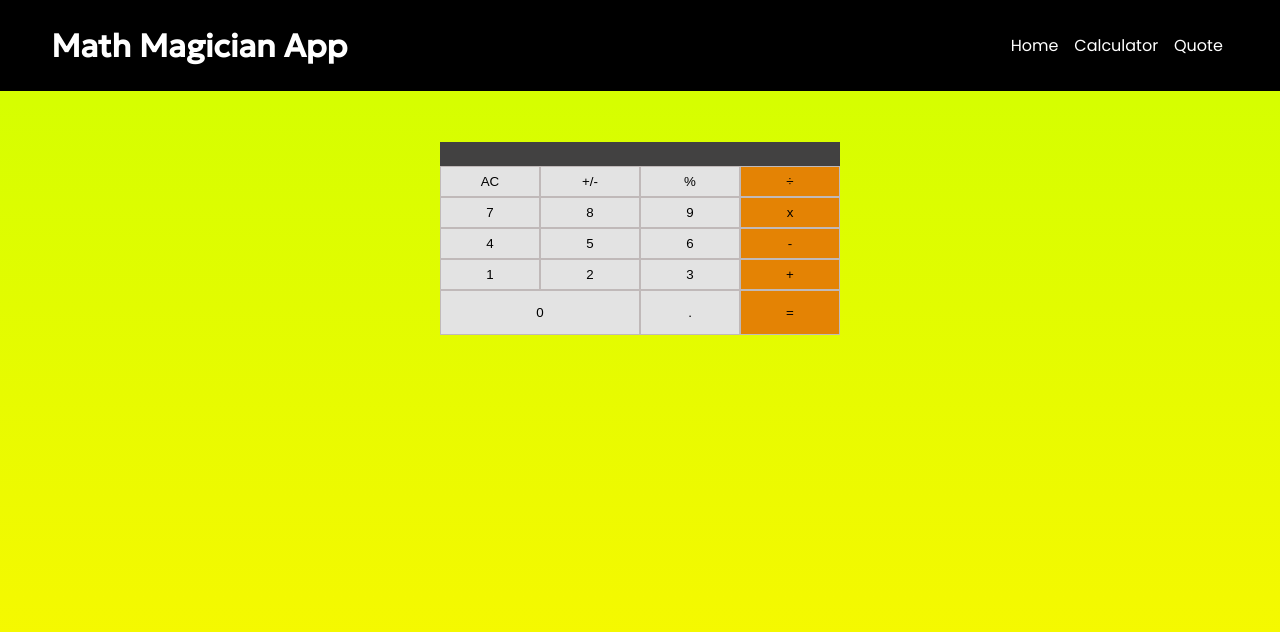
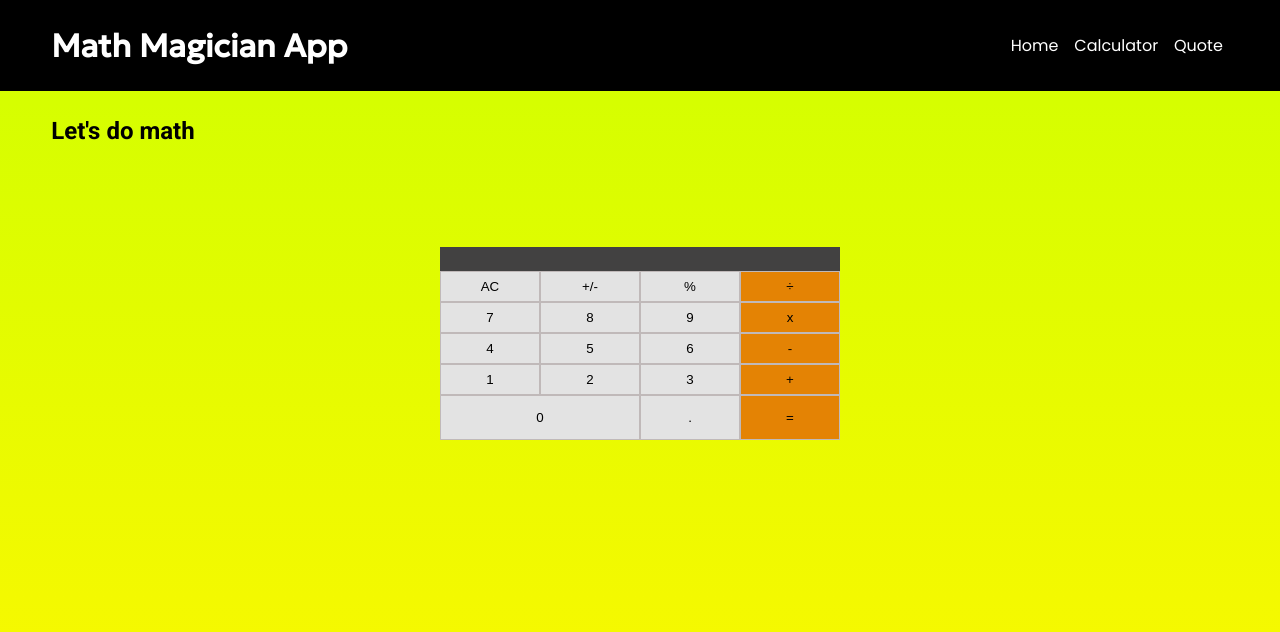
Before and after one commit to clin2on3mun/MathMagician_app, a React (Create React App) app: page /calculator in a window 1280 px wide. Shown: the top 632 px of the page. Built offline with nearby package versions, Linux system fonts and the light colour scheme.

Commit message:
Add title to the calculator.js file

```diff
--- a/src/components/Calculator.js
+++ b/src/components/Calculator.js
@@ -1,6 +1,7 @@
 import React, { useState } from 'react';
 import calculate from '../logic/calculate';
 import Keypad from './Keypad';
+import Title from './HeaderTitle';
 
 const Calculator = () => {
   const [total, setTotal] = useState(null);
@@ -15,6 +16,8 @@ const Calculator = () => {
   };
 
   return (
+    <div className="calc-container">
+      <Title value="title" title="Let's do math" />
       <div className="calculator">
         <div className="display-screen">
           {total}
@@ -41,6 +44,7 @@ const Calculator = () => {
         <Keypad onclickBtn={clickBtn} value="btn grey">.</Keypad>
         <Keypad onclickBtn={clickBtn} value="btn orange">=</Keypad>
       </div>
+    </div>
   );
 };
 
```
Lines whose indentation alone changed are shown as unchanged.
